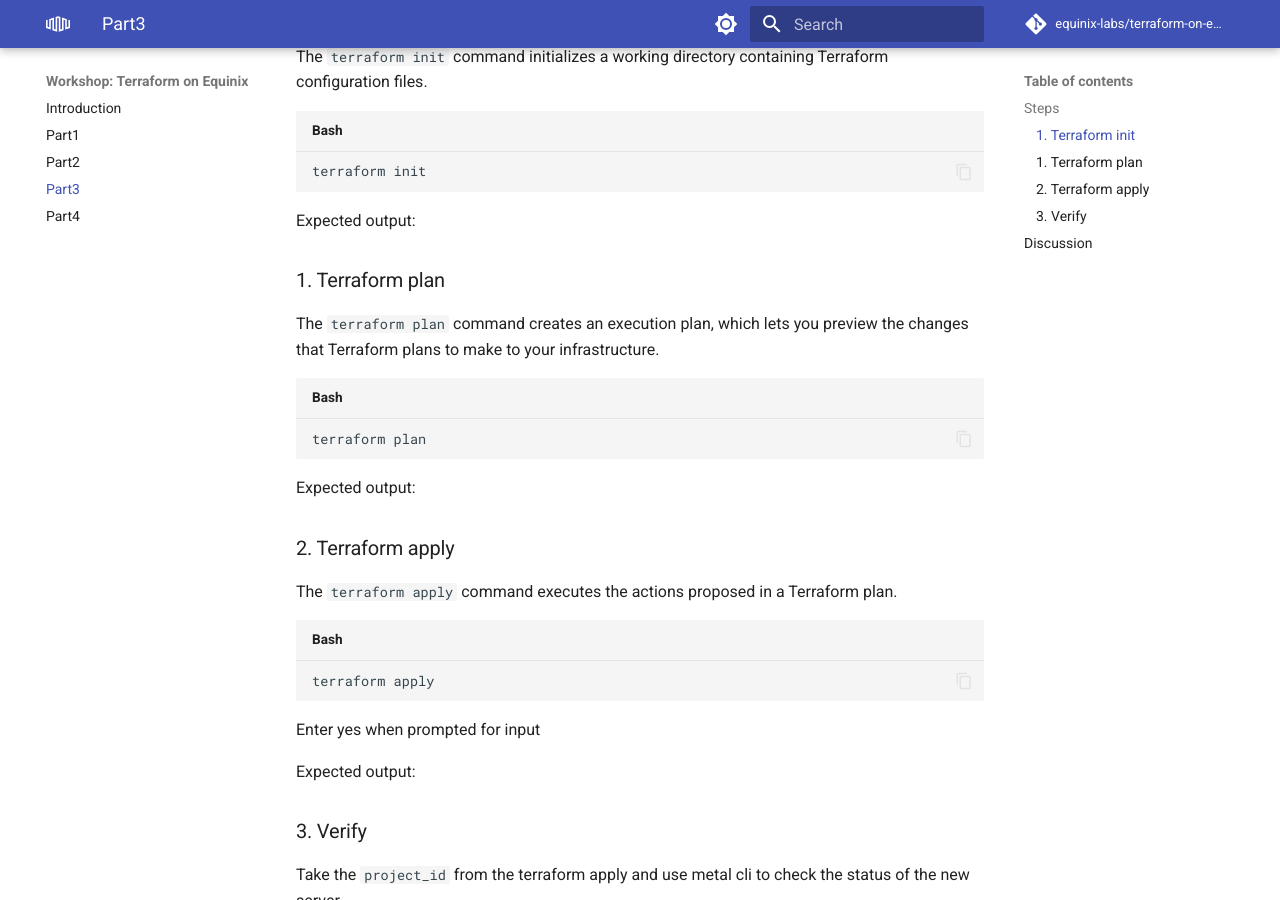
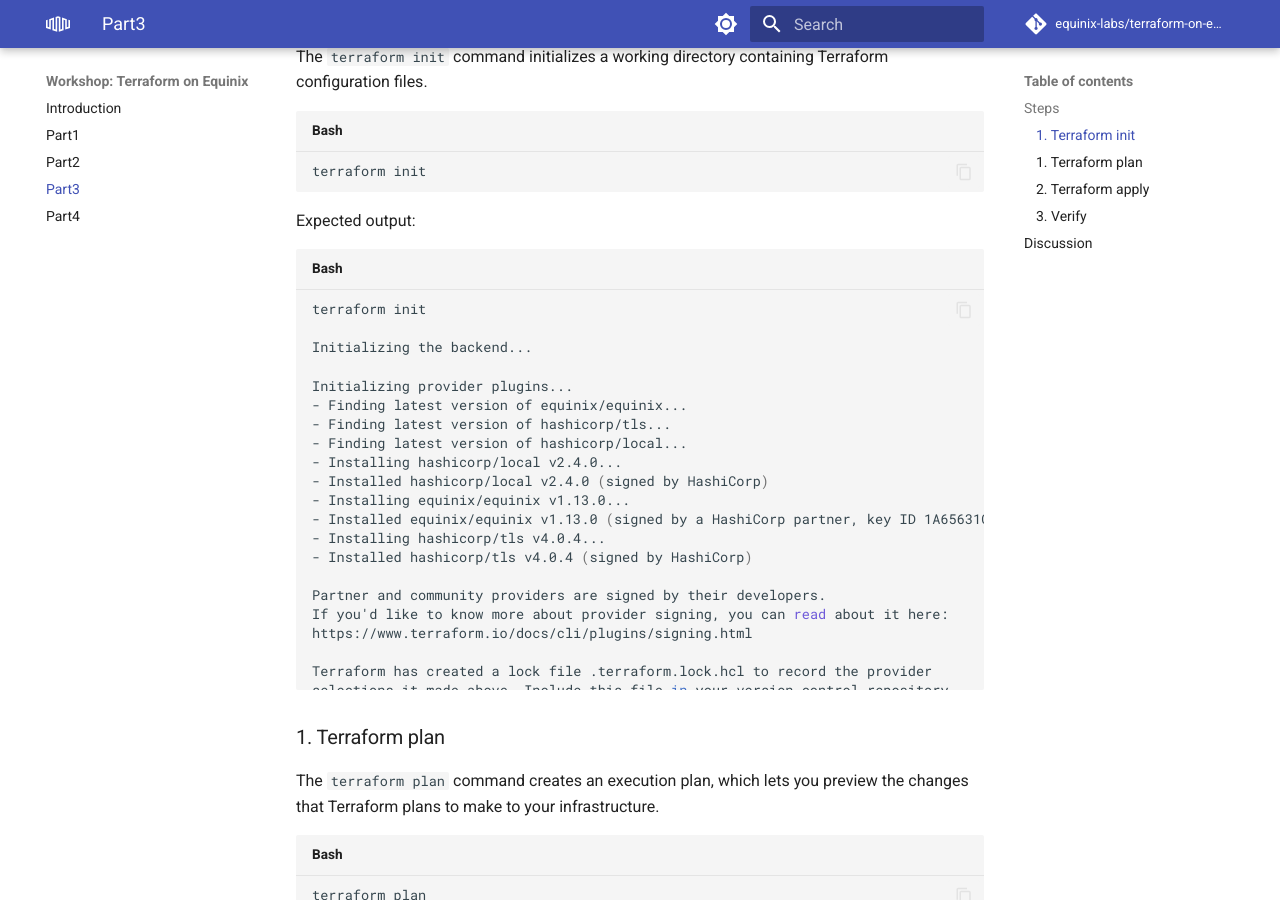
Before and after one commit to equinix-labs/terraform-on-equinix-workshop, an MkDocs documentation site: the page built from docs/part3.md, in a window 1280 px wide and 900 px high, scrolled down 233 px. Built offline with MkDocs 1.6.1 and Material for MkDocs 9.7.7, drawn with Linux system fonts in a browser that asks for light colours; comment, search, counter and statistics services are not loaded; some of the changed text lies outside the part shown.

Commit message:
adding images and fix command error
Signed-off-by: ocobleseqx <oscar.cobles@eu.equinix.com>

````diff
--- a/docs/part3.md
+++ b/docs/part3.md
@@ -13,7 +13,41 @@
 
 Expected output:
 
-<!-- SCREENSHOT -->
+```shell
+terraform init
+
+Initializing the backend...
+
+Initializing provider plugins...
+- Finding latest version of equinix/equinix...
+- Finding latest version of hashicorp/tls...
+- Finding latest version of hashicorp/local...
+- Installing hashicorp/local v2.4.0...
+- Installed hashicorp/local v2.4.0 (signed by HashiCorp)
+- Installing equinix/equinix v1.13.0...
+- Installed equinix/equinix v1.13.0 (signed by a HashiCorp partner, key ID 1A65631C7288685E)
+- Installing hashicorp/tls v4.0.4...
+- Installed hashicorp/tls v4.0.4 (signed by HashiCorp)
+
+Partner and community providers are signed by their developers.
+If you'd like to know more about provider signing, you can read about it here:
+https://www.terraform.io/docs/cli/plugins/signing.html
+
+Terraform has created a lock file .terraform.lock.hcl to record the provider
+selections it made above. Include this file in your version control repository
+so that Terraform can guarantee to make the same selections by default when
+you run "terraform init" in the future.
+
+Terraform has been successfully initialized!
+
+You may now begin working with Terraform. Try running "terraform plan" to see
+any changes that are required for your infrastructure. All Terraform commands
+should now work.
+
+If you ever set or change modules or backend configuration for Terraform,
+rerun this command to reinitialize your working directory. If you forget, other
+commands will detect it and remind you to do so if necessary.
+```
 
 ### 1. Terraform plan
 
@@ -25,7 +59,7 @@
 
 Expected output:
 
-<!-- SCREENSHOT -->
+![Terraform plan output](images/terraform-plan-output.png)
 
 ### 2. Terraform apply
 
@@ -39,20 +73,28 @@
 
 Expected output:
 
-<!-- SCREENSHOT -->
+![Terraform apply output](images/terraform-apply-output.png)
 
 ### 3. Verify
 
 Take the `project_id` from the terraform apply and use metal cli to check the status of the new server
 
 ```shell
-METAL_PROJECT_ID=$(terraform output project_id)
+export METAL_PROJECT_ID=$(terraform output --raw project_id)
 metal devices get
 ```
 
 Expected output:
 
-<!-- SCREENSHOT -->
+```shell
+export METAL_PROJECT_ID=$(terraform output --raw project_id)
+metal devices get
++--------------------------------------+-----------+------------------+--------+----------------------+
+|                  ID                  | HOSTNAME  |        OS        | STATE  |       CREATED        |
++--------------------------------------+-----------+------------------+--------+----------------------+
+| 6d98ffce-2dbf-4c6c-a96a-61e4d0b15b96 | tf-device | Ubuntu 22.04 LTS | active | 2023-03-17T11:21:12Z |
++--------------------------------------+-----------+------------------+--------+----------------------+
+```
 
 
 SSH login into the server
````
Also changed, not shown: docs/part2.md (+20 -6 lines), docs/images/terraform-apply-output.png (added), docs/images/terraform-main-file.png (added), docs/images/terraform-plan-output.png (added).
